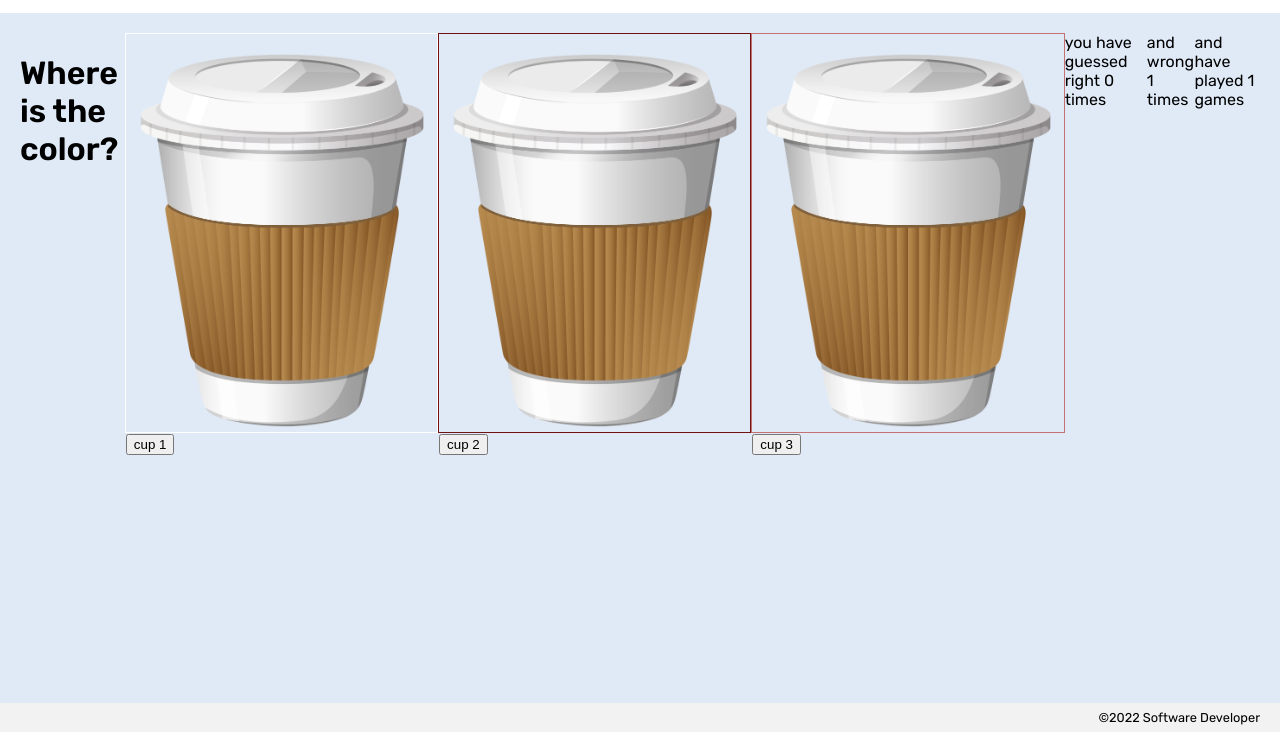
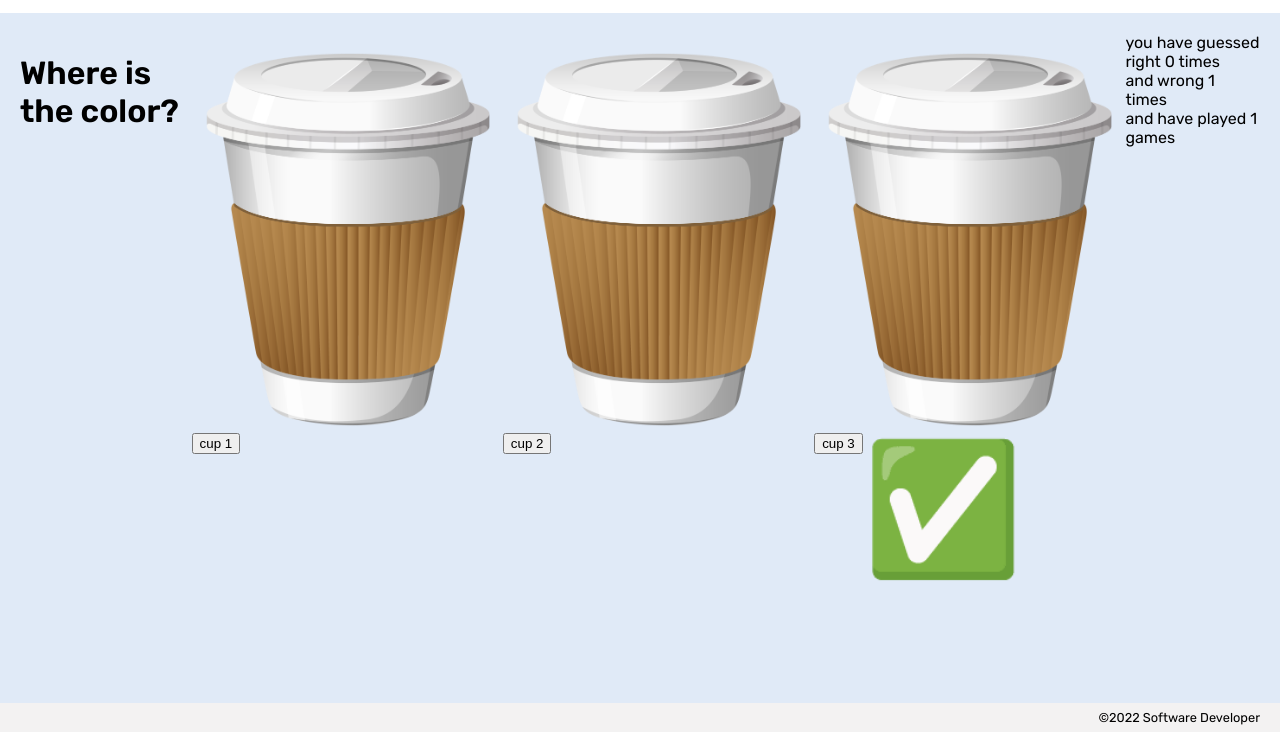
Before and after one commit to lawsonmcphetridge/hiding-game-july2022, a plain HTML site: page index.html in a window 1280 px wide. Both pictures are taken after a click on the button "cup 1". Shown: the part 68-800 px from the top of the page. Drawn offline with Linux system fonts and the light colour scheme.

Commit message:
added check mark emoji to the right cup

```diff
--- a/app.js
+++ b/app.js
@@ -33,15 +33,31 @@ secondButtonEl.addEventListener('click', () => {
 thirdButtonEl.addEventListener('click', () => {
     const hidingCup = Math.floor(Math.random() * hidingLogo.length);
     const hidingSpot = hidingLogo[hidingCup];
-  handleGuess(hidingSpot, 'thirdCup');
+    handleGuess(hidingSpot, 'thirdCup');
 });
-
-function handleGuess(userGuess, correctSpot) {
-   totalGuesses++;
-    totalEl.textContent = totalGuesses;
 
 
 
+
+function clearCheck() {
+  cupOneEl.classList.remove('check-mark')
+  cupTwoEl.classList.remove('check-mark');
+  cupThreeEl.classList.remove('check-mark');
+}
+
+
+function handleGuess(userGuess, correctSpot) {
+  clearCheck();
+    totalGuesses++;
+    totalEl.textContent = totalGuesses;
+
+    if (userGuess === 'firstCup') {
+        cupOneEl.classList.add('check-mark');
+    } else if (userGuess === 'secondCup') {
+        cupTwoEl.classList.add('check-mark');
+    } else if (userGuess === 'thirdCup') {
+        cupThreeEl.classList.add('check-mark');
+  }
 
 
 
--- a/index.html
+++ b/index.html
@@ -26,26 +26,29 @@
 
     <main>
         <h1>Where is the color?</h1>
-        <div class="first-cup">
-            <img src="./assets/coffee cup.png" class="cup-image" id="cup-one">
+
+
+        <div class="first-cup" id="cup-one">
+            <img src="./assets/coffee cup.png" class="cup-image">
             <button id="first-button">cup 1</button>
         </div>
 
         <div class="second-cup" id="cup-two">
-            <img src="./assets/coffee cup.png" class="cup-image" id="cup-two">
+            <img src="./assets/coffee cup.png" class="cup-image">
             <button id="second-button">cup 2</button>
         </div>
 
         <div class="third-cup" id="cup-three">
-            <img src="./assets/coffee cup.png" class="cup-image" id="cup-three">
+            <img src="./assets/coffee cup.png" class="cup-image">
             <button id="third-button">cup 3</button>
         </div>
 
 
-
-        <div>you have guessed right <span id="wins">0</span> times</div>
-        <div>and wrong <span id="losses">0</span> times</div>
-        <div>and have played <span id="total">0 </span> games</div>
+        <section class="guessing-section">
+            <div>you have guessed right <span id="wins">0</span> times</div>
+            <div>and wrong <span id="losses">0</span> times</div>
+            <div>and have played <span id="total">0 </span> games</div>
+        </section>
     </main>
 
 
--- a/styles/global.css
+++ b/styles/global.css
@@ -23,7 +23,7 @@ header {
 main {
     padding: 20px;
     display: flex;
-justify-content: space-evenly;
+    justify-content: center;
 }
 
 footer {
@@ -37,16 +37,13 @@ footer {
 }
 
 .first-cup {
-    border: solid 1px white;
     height: 400px;
 }
 .second-cup {
-    border: solid 1px rgb(112, 18, 18);
     height: 400px;
 }
 
 .third-cup {
-    border: solid 1px rgb(197, 113, 113);
     height: 400px;
 }
 
@@ -61,9 +58,13 @@ footer {
     height: 100px;
 }
 
-.logo {
-    width: 300px;
-    height: 500px;
-    background-color: blue;
-    margin: auto;
+.check-mark::after {
+    font-size: 8rem;
+    position: absolute;
+    content: '✅';
 }
+
+.guessing-section {
+    display: flex;
+    flex-direction: column;
+}
```
